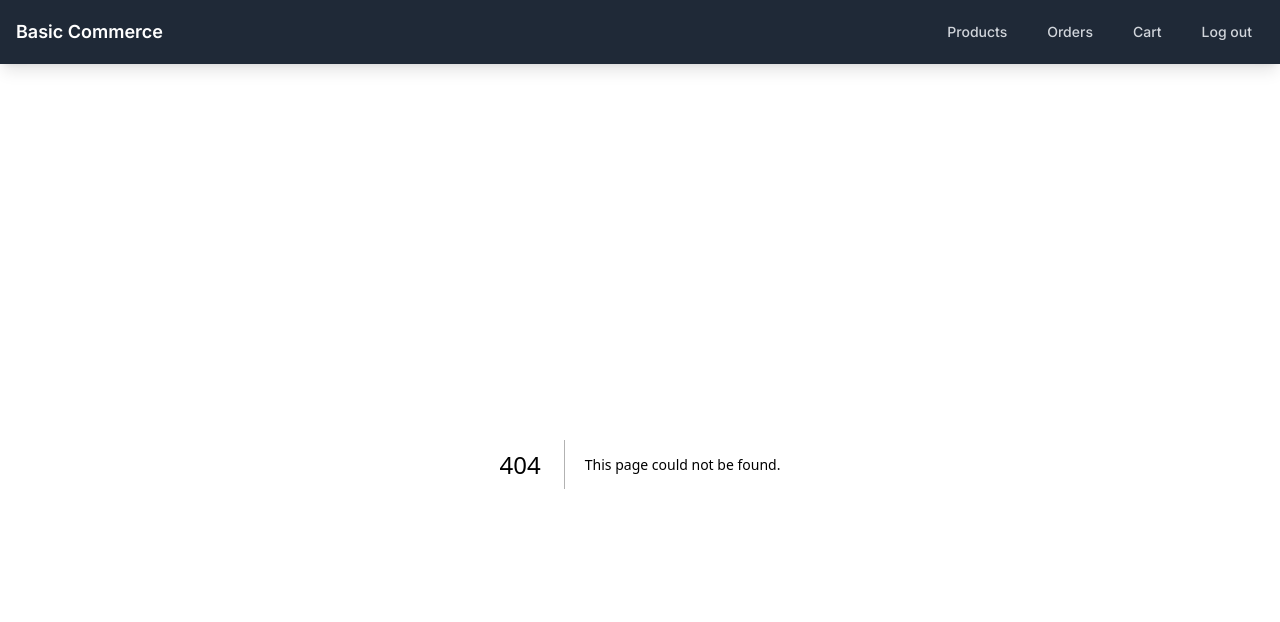
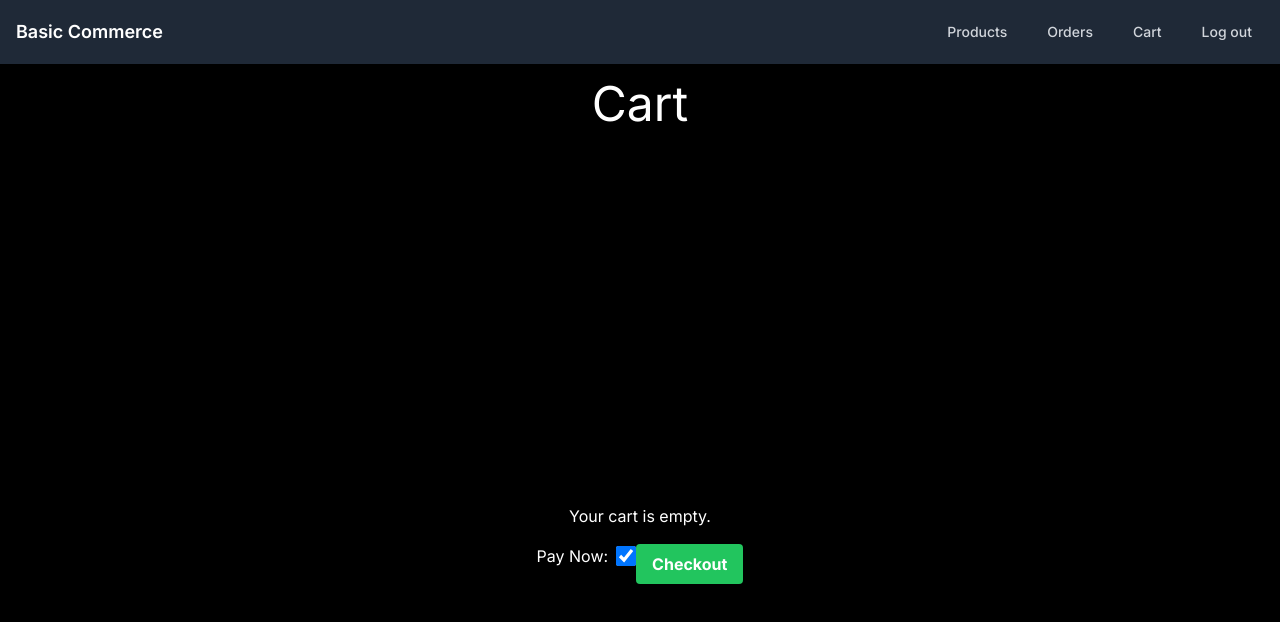
Before and after one commit to TDL2627/Basic-Commerce-Front-End, a Next.js app: page /pages/cart in a window 1280 px wide. Before the commit this address had no page. Shown: the top 622 px of the page. Built offline with nearby package versions, Linux system fonts and the light colour scheme.

Commit message:
updated read me

```diff
--- a/src/app/components/navbar/index.jsx
+++ b/src/app/components/navbar/index.jsx
@@ -11,9 +11,10 @@ const Navbar = () => {
   const pathname = usePathname();
   const router = useRouter();
   const [isAdmin, setIsAdmin] = useState(true);
-  const {cart, setCart}= useStore()
+  const { cart, setCart } = useStore();
 
-  const userEmail = typeof window !== 'undefined' ? localStorage.getItem("email") : "";
+  const userEmail =
+    typeof window !== "undefined" ? localStorage.getItem("email") : "";
   useEffect(() => {
     if (userEmail !== "admin@gmail.com") {
       setIsAdmin(false);
@@ -21,7 +22,6 @@ const Navbar = () => {
       setIsAdmin(true);
     }
   }, [userEmail]);
-
 
   useEffect(() => {
     const localCart = JSON.parse(localStorage.getItem("cart") || "[]");
@@ -73,7 +73,7 @@ const Navbar = () => {
                   </button>
                 </div>
                 {/* Desktop menu */}
-                <div className="hidden md:flex md:items-center md:space-x-4">
+                <div className="hidden lg:flex md:items-center md:space-x-4">
                   <Link
                     href="/pages/products"
                     className="text-gray-300 hover:bg-gray-700 hover:text-white px-3 py-2 rounded-md text-sm font-medium"
@@ -119,29 +119,46 @@ const Navbar = () => {
 
             {/* Mobile menu */}
             <div
-              className={`md:hidden ${isOpen ? "" : "hidden"}`}
+              className={`lg:hidden ${isOpen ? "" : "hidden"}`}
               id="mobile-menu"
             >
-              <div className="px-2 pt-2 pb-3 space-y-1 sm:px-3">
-                <a
-                  href="#"
-                  className="text-gray-300 hover:bg-gray-700 hover:text-white block px-3 py-2 rounded-md text-base font-medium"
+              <div className="px-2 pt-2 pb-3 space-y-1 sm:px-3 grid">
+                <Link
+                  href="/pages/products"
+                  className="text-gray-300 hover:bg-gray-700 hover:text-white px-3 py-2 rounded-md text-sm font-medium"
                 >
-                  Link 1
-                </a>
-                <a
-                  href="#"
-                  className="text-gray-300 hover:bg-gray-700 hover:text-white block px-3 py-2 rounded-md text-base font-medium"
+                  Products
+                </Link>
+                <Link
+                  href="/pages/orders"
+                  className="text-gray-300 hover:bg-gray-700 hover:text-white px-3 py-2 rounded-md text-sm font-medium"
                 >
-                  Link 2
-                </a>
+                  Orders
+                </Link>
+                {isAdmin ? (
+                  <Link
+                    href="/pages/customers"
+                    className="text-gray-300 hover:bg-gray-700 hover:text-white block px-3 py-2 rounded-md text-base font-medium"
+                  >
+                    Customers
+                  </Link>
+                ) : (
+                  <>
+                    <Link
+                      href="/pages/cart"
+                      className="text-gray-300 hover:bg-gray-700 hover:text-white block px-3 py-2 rounded-md text-base font-medium"
+                      >
+                      Cart {cart?.length > 0 && `(${cart.length})`}
+                    </Link>
+                  </>
+                )}
                 <p
                   onClick={() => {
                     localStorage.clear();
                     router.push("/");
                   }}
                   className="text-gray-300 hover:bg-gray-700 hover:text-white block px-3 py-2 rounded-md text-base font-medium"
-                >
+                  >
                   Logout
                 </p>
               </div>
--- /dev/null
+++ b/src/app/pages/cart/page.tsx
@@ -0,0 +1,96 @@
+"use client";
+import { useEffect, useState } from "react";
+import axios from "axios";
+import Spinner from "@/app/components/spinner";
+import { useStore } from "@/app/stateManager";
+export default function Cart() {
+  const { cart, setCart } = useStore();
+  const [totalPrice, setTotalPrice] = useState(0);
+  const [payNow, setPayNow] = useState(true);
+
+  useEffect(() => {
+    let total = 0;
+    cart.forEach((item: any) => {
+      total += Number(item.price);
+    });
+
+    setTotalPrice(total);
+  }, [cart]);
+
+  const handleCheckout = async () => {
+    try {
+      const response = await axios.post("/api/checkout", { cart });
+      setCart([]);
+      localStorage.setItem("cart", JSON.stringify([]));
+      console.log("Checkout successful:", response.data);
+    } catch (error) {
+      console.error("Error during checkout:", error);
+    }
+  };
+
+  const removeFromCart = (indexToRemove: any) => {
+    const updatedCart = cart.filter(
+      (_: any, index: number) => index !== indexToRemove
+    );
+    setCart(updatedCart);
+  };
+
+  return (
+    <>
+      <h2 className="lg:text-5xl text-3xl bg-black text-white text-center py-4">
+        Cart
+      </h2>
+
+      <div className="w-full min-h-screen flex flex-col justify-center items-center bg-black text-white">
+        <div className="bg-black text-white p-4">
+          {cart.length > 0 ? (
+            <ul className="divide-y divide-gray-400">
+              {cart.map((item: any, index: number) => (
+                <li
+                  key={index}
+                  className="flex items-center justify-between py-2"
+                >
+                  <span>
+                    {item.name} - R{item.price}
+                  </span>
+                  <button
+                    className="ml-2 bg-red-500 hover:bg-red-700 text-white font-bold py-1 px-2 rounded"
+                    onClick={() => removeFromCart(index)}
+                  >
+                    Remove
+                  </button>
+                </li>
+              ))}
+            </ul>
+          ) : (
+            <p className="text-center">Your cart is empty.</p>
+          )}
+
+          {cart.length > 0 && (
+            <p className="text-center mt-4">Total: R{totalPrice}</p>
+          )}
+          <div className="lg:flex items-center">
+          <label htmlFor="payNow" className="mr-2">
+            Pay Now:
+          </label>
+          <input
+            id="payNow"
+            type="checkbox"
+            checked={payNow}
+            onChange={(e) => setPayNow(e.target.checked)}
+            className="form-checkbox h-5 w-5 text-blue-600"
+          />
+
+          <button
+            onClick={handleCheckout}
+            className="bg-green-500 hover:bg-green-700 text-white font-bold py-2 px-4 rounded mt-4 block mx-auto"
+          >
+            Checkout
+          </button>
+          </div>
+
+        </div>
+      </div>
+    </>
+  );
+}
```
Also changed, not shown: 1 other file (tests, documents, lock files or other folders).
